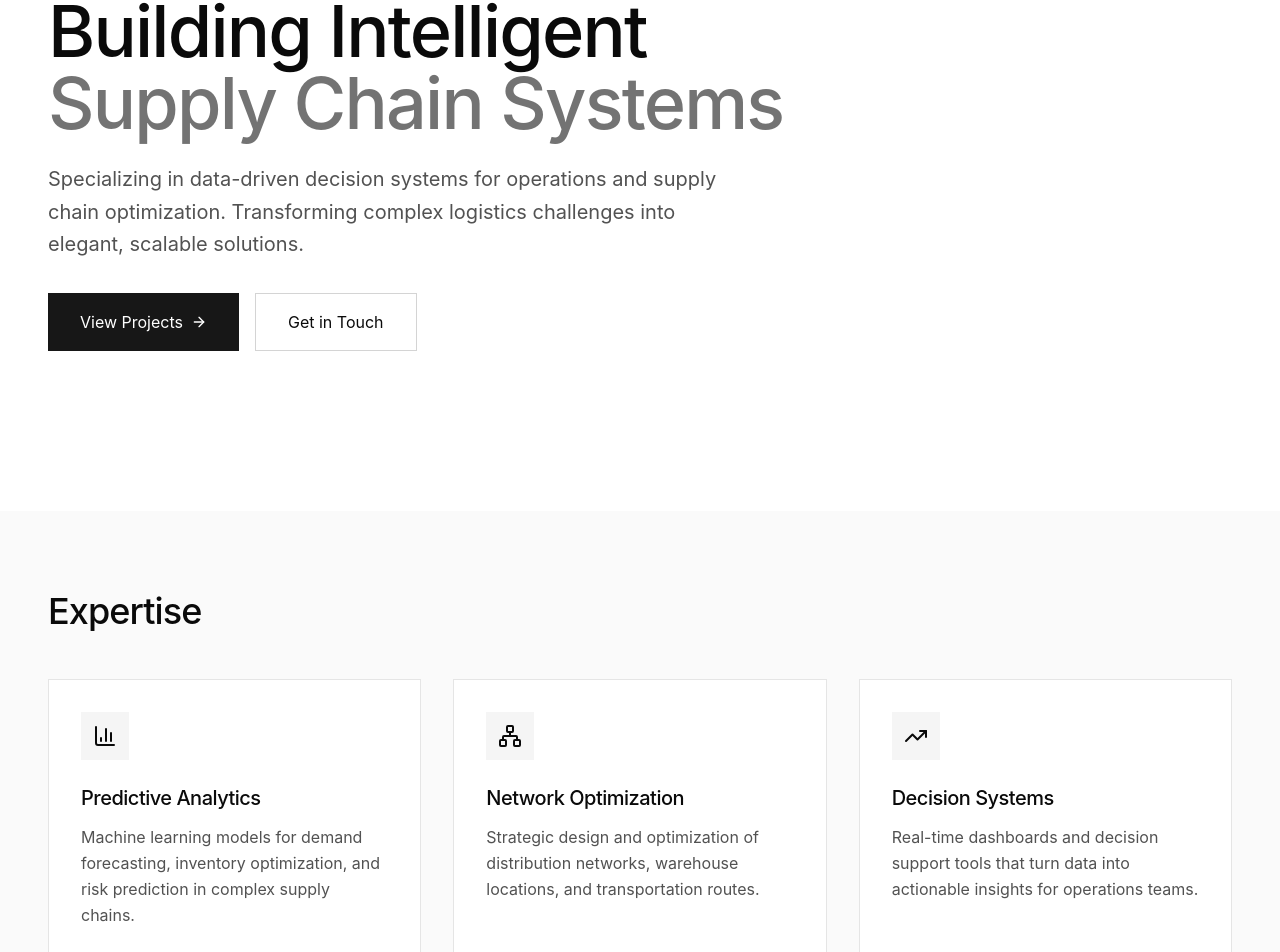
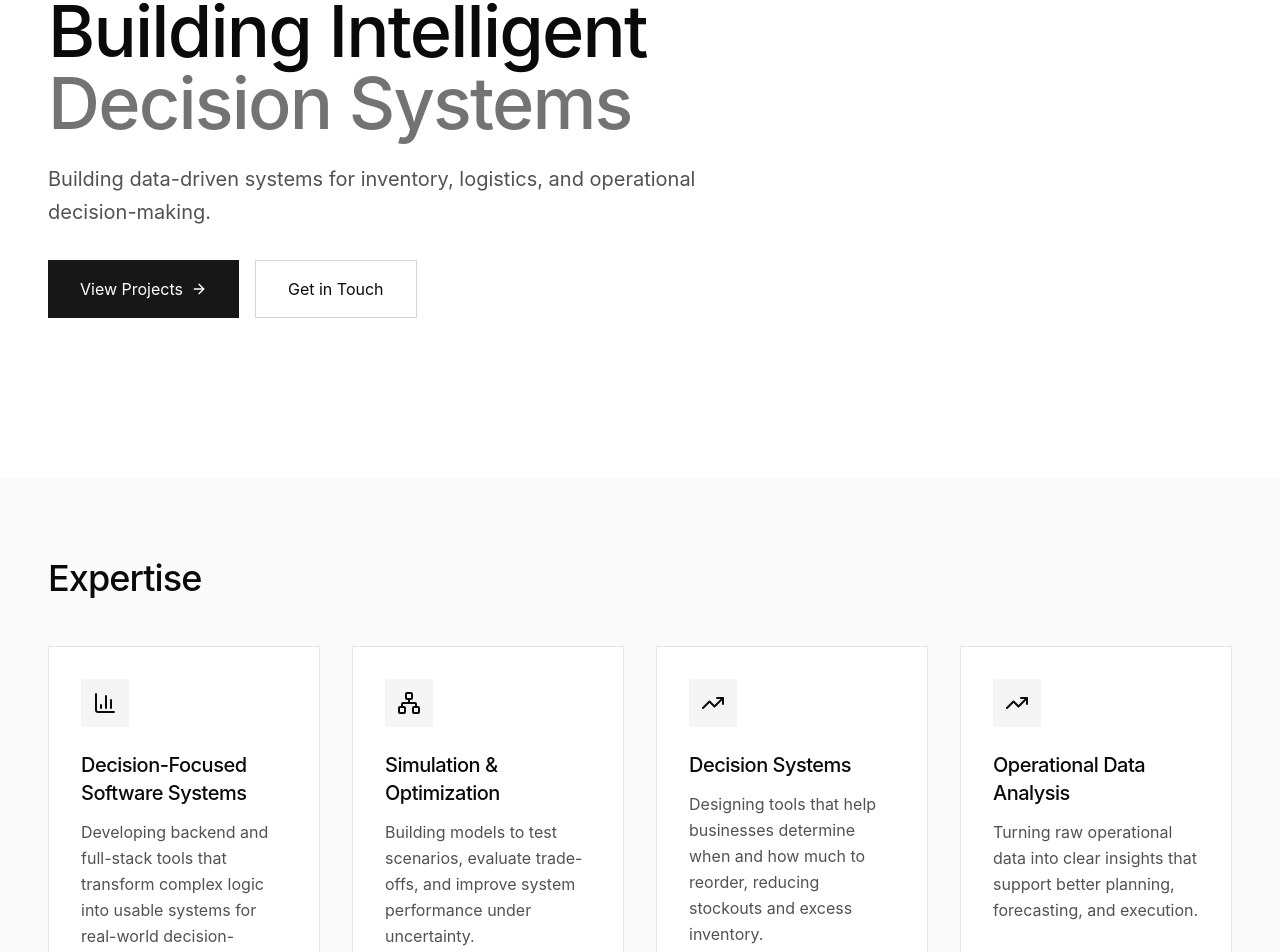
Before and after one commit to nobleenia/new-portfolio, a React (Vite) app: page / in a window 1280 px wide. Shown: the part 361-1313 px from the top of the page. Built offline with nearby package versions, Linux system fonts and the light colour scheme.

Commit message:
style: fit expertise cards into one horizontal line

```diff
--- a/app/pages/Home.tsx
+++ b/app/pages/Home.tsx
@@ -35,18 +35,16 @@ export function Home() {
           <div className="max-w-3xl">
             <div className="inline-block mb-4 px-4 py-1.5 bg-neutral-100 dark:bg-neutral-800 rounded-full">
               <span className="text-xs tracking-wide text-neutral-700 dark:text-neutral-300">
-                Software Engineer · Data Science
+                SOFTWARE ENGINEERING · OPERATIONS & DECISION SYSTEMS · OPTIMIZATIONS
               </span>
             </div>
             <h1 className="text-5xl md:text-7xl mb-6 tracking-tight">
               Building Intelligent
               <br />
-              <span className="text-neutral-500 dark:text-neutral-400">Supply Chain Systems</span>
+              <span className="text-neutral-500 dark:text-neutral-400">Decision Systems</span>
             </h1>
             <p className="text-lg md:text-xl text-neutral-600 dark:text-neutral-400 mb-8 leading-relaxed max-w-2xl">
-              Specializing in data-driven decision systems for operations and
-              supply chain optimization. Transforming complex logistics
-              challenges into elegant, scalable solutions.
+              Building data-driven systems for inventory, logistics, and operational decision-making.
             </p>
             <div className="flex flex-col sm:flex-row gap-4">
               <Link
@@ -73,17 +71,16 @@ export function Home() {
           <h2 className="text-3xl md:text-4xl mb-12 tracking-tight">
             Expertise
           </h2>
-          <div className="grid grid-cols-1 md:grid-cols-3 gap-8">
+          <div className="grid grid-cols-1 md:grid-cols-2 lg:grid-cols-4 gap-8">
             <div className="p-8 bg-white dark:bg-neutral-950 border border-neutral-200 dark:border-neutral-800">
               <div className="w-12 h-12 mb-6 flex items-center justify-center bg-neutral-100 dark:bg-neutral-800">
                 <BarChart3 className="w-6 h-6" />
               </div>
               <h3 className="text-xl mb-3 tracking-tight">
-                Predictive Analytics
+                Decision-Focused Software Systems
               </h3>
               <p className="text-neutral-600 dark:text-neutral-400 leading-relaxed">
-                Machine learning models for demand forecasting, inventory
-                optimization, and risk prediction in complex supply chains.
+                Developing backend and full-stack tools that transform complex logic into usable systems for real-world decision-making.
               </p>
             </div>
             <div className="p-8 bg-white dark:bg-neutral-950 border border-neutral-200 dark:border-neutral-800">
@@ -91,11 +88,10 @@ export function Home() {
                 <Network className="w-6 h-6" />
               </div>
               <h3 className="text-xl mb-3 tracking-tight">
-                Network Optimization
+                Simulation & Optimization
               </h3>
               <p className="text-neutral-600 dark:text-neutral-400 leading-relaxed">
-                Strategic design and optimization of distribution networks,
-                warehouse locations, and transportation routes.
+                Building models to test scenarios, evaluate trade-offs, and improve system performance under uncertainty.
               </p>
             </div>
             <div className="p-8 bg-white dark:bg-neutral-950 border border-neutral-200 dark:border-neutral-800">
@@ -106,8 +102,18 @@ export function Home() {
                 Decision Systems
               </h3>
               <p className="text-neutral-600 dark:text-neutral-400 leading-relaxed">
-                Real-time dashboards and decision support tools that turn data
-                into actionable insights for operations teams.
+                Designing tools that help businesses determine when and how much to reorder, reducing stockouts and excess inventory.
+              </p>
+            </div>
+            <div className="p-8 bg-white dark:bg-neutral-950 border border-neutral-200 dark:border-neutral-800">
+              <div className="w-12 h-12 mb-6 flex items-center justify-center bg-neutral-100 dark:bg-neutral-800">
+                <TrendingUp className="w-6 h-6" />
+              </div>
+              <h3 className="text-xl mb-3 tracking-tight">
+                Operational Data Analysis
+              </h3>
+              <p className="text-neutral-600 dark:text-neutral-400 leading-relaxed">
+                Turning raw operational data into clear insights that support better planning, forecasting, and execution.
               </p>
             </div>
           </div>
```
